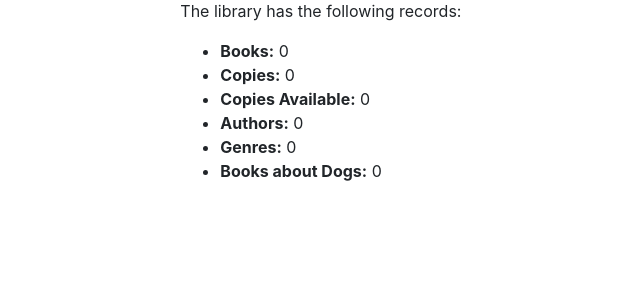
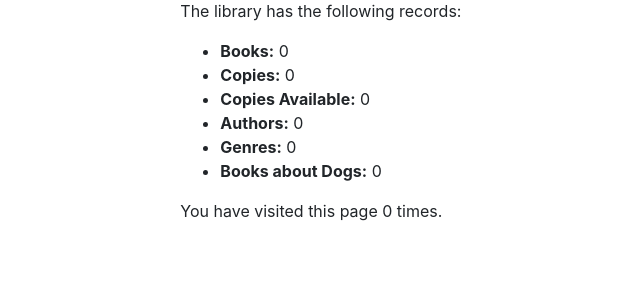
Before and after one commit to rothso/locallibrary, a Django app: page /catalog/ in a window 1280 px wide. Shown: the part 143-443 px from the top of the page, without its empty margins (48-688 px from the left). Run offline with Django 3.2, Linux system fonts and the light colour scheme; data that the repository does not hold is empty; some libraries are stand-ins or nearby versions.

Commit message:
Add local visit counter

```diff
--- a/catalog/templates/index.html
+++ b/catalog/templates/index.html
@@ -18,4 +18,6 @@
     <li><strong>Genres:</strong> {{ num_genres }}</li>
     <li><strong>Books about Dogs:</strong> {{ num_dog_books }}</li>
   </ul>
+
+  <p>You have visited this page {{ num_visits }} time{{ num_visits|pluralize }}.</p>
 {% endblock %}
--- a/catalog/views.py
+++ b/catalog/views.py
@@ -19,6 +19,10 @@ def index(request):
     # Books about dogs
     num_dog_books = Book.objects.filter(title__icontains='dog').count()
 
+    # Number of visits by this user, as counted in the session variable
+    num_visits = request.session.get('num_visits', 0)
+    request.session['num_visits'] = num_visits + 1
+
     context = {
         'num_books': num_books,
         'num_instances': num_instances,
@@ -26,6 +30,7 @@ def index(request):
         'num_authors': num_authors,
         'num_genres': num_genres,
         'num_dog_books': num_dog_books,
+        'num_visits': num_visits,
     }
 
     # Render the HTML template with the data in the context variable
```
